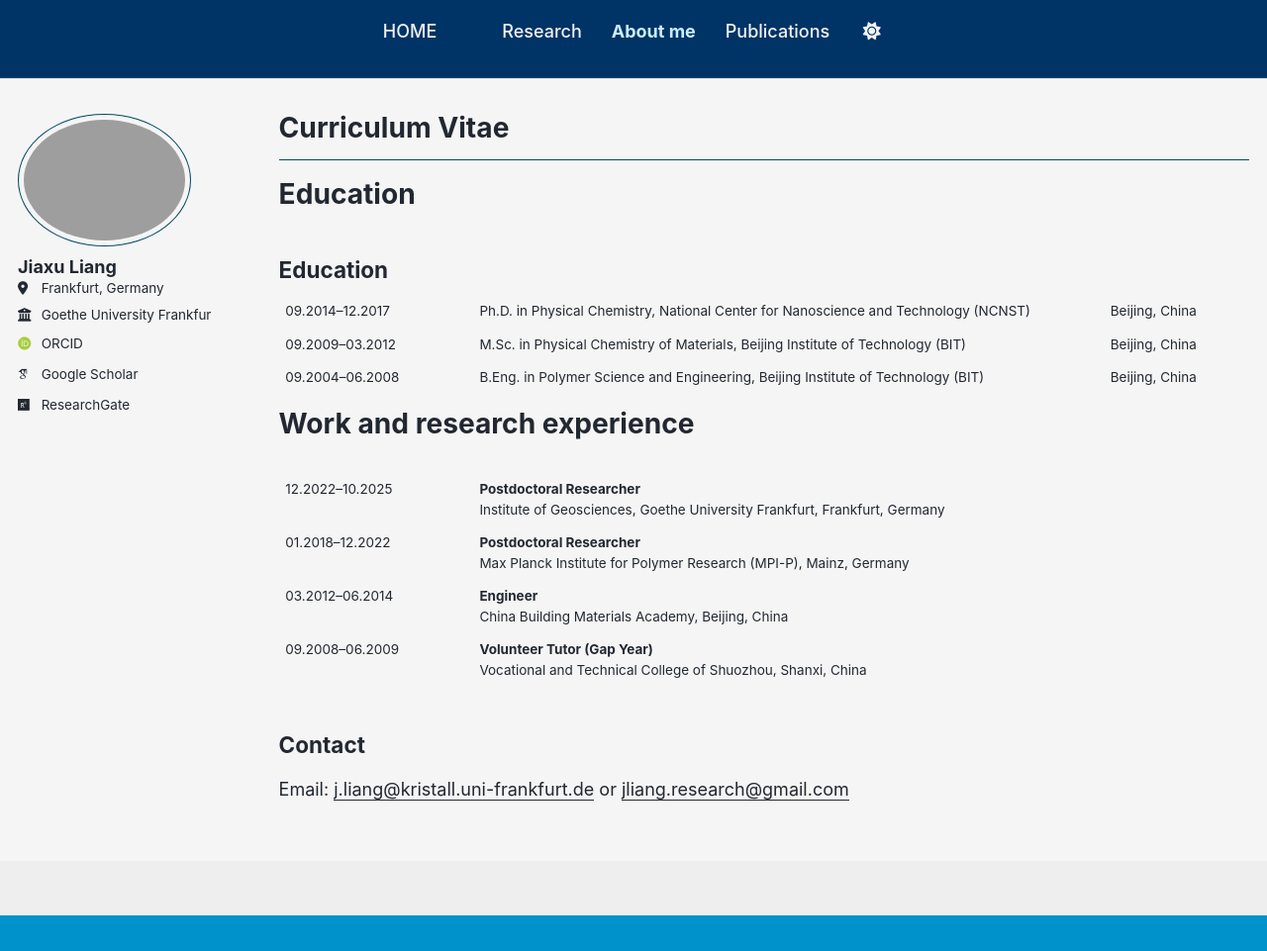
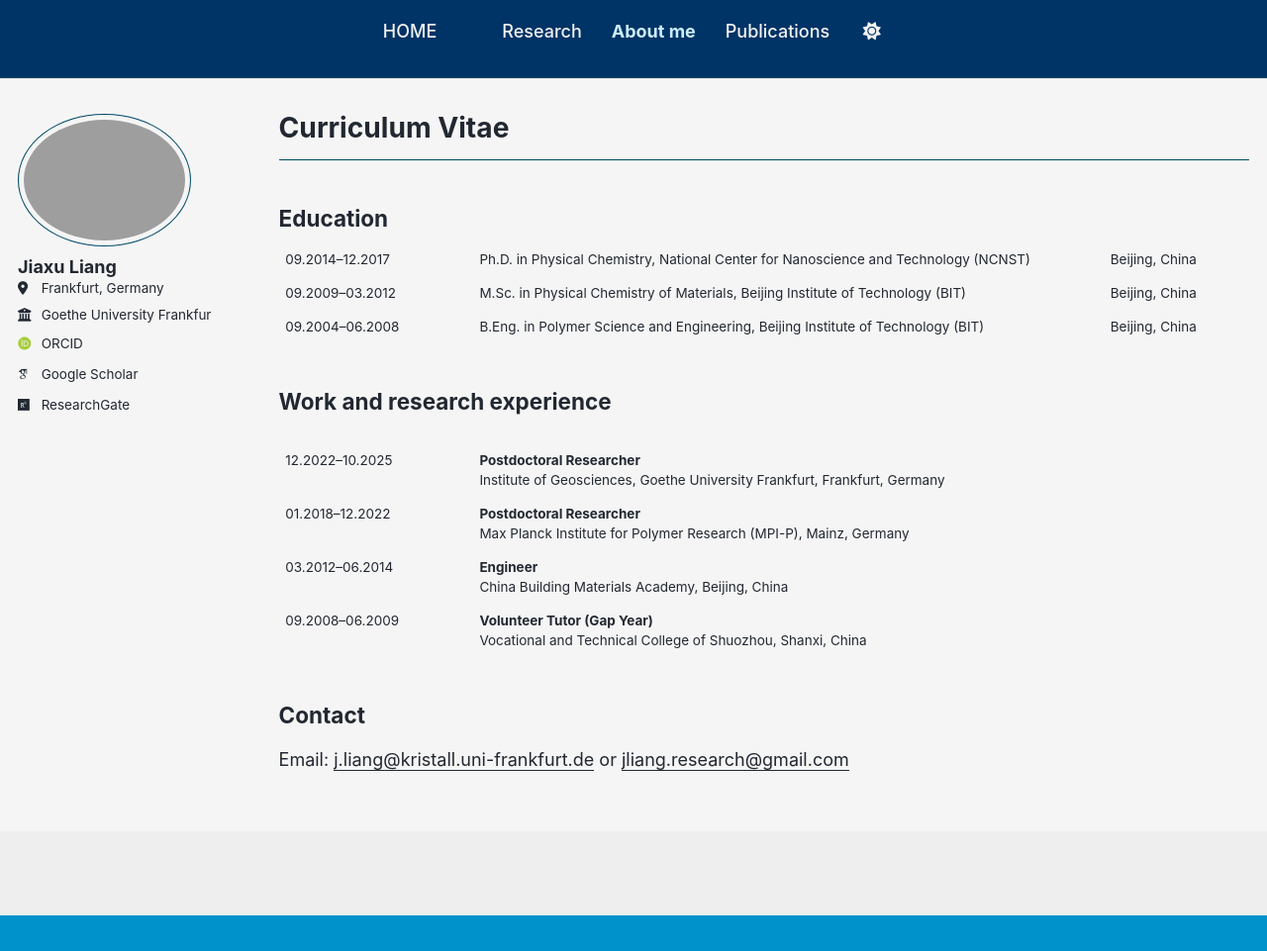
Before and after one commit to liangjiaxu-research/liangjiaxu-research.github.io, a Jekyll site: the page built from _pages/cv.md, in a window 1280 px wide and 961 px high. Shown: the whole window at 99% size. Built offline with Jekyll 4.4.1, drawn with Linux system fonts in a browser that asks for light colours; some web fonts are replaced; a script bundle is joined from its source files by our own code; library files that are not in the unit come from our copies.

Commit message:
Update cv.md

```diff
--- a/_pages/cv.md
+++ b/_pages/cv.md
@@ -12,9 +12,7 @@ redirect_from:
 ---
 
 
-# Education
-
-<h2>Education</h2>
+## Education
 
 <table style="border:none; width:100%;">
 <tr>
@@ -48,7 +46,7 @@ Beijing, China
 </tr>
 </table>
 
-# Work and research experience
+## Work and research experience
 
 
 <table class="cv-table">
```
